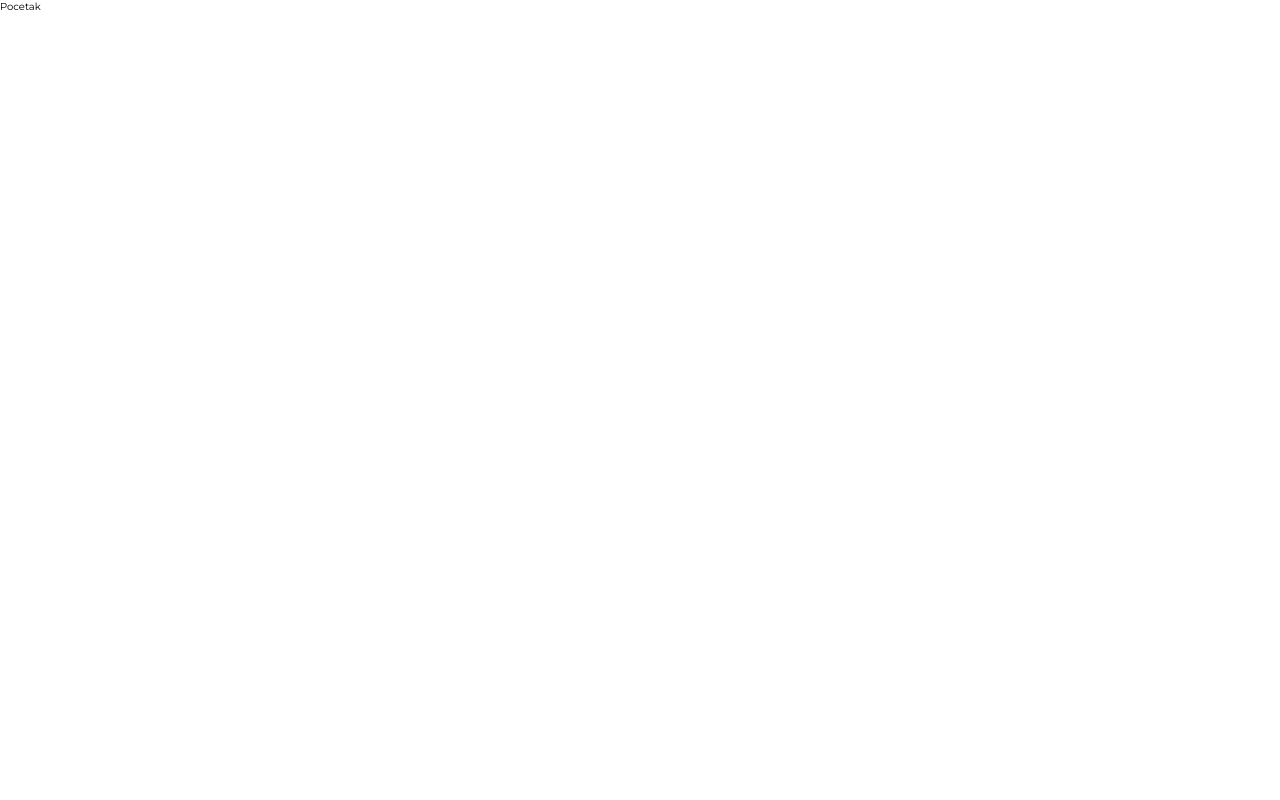
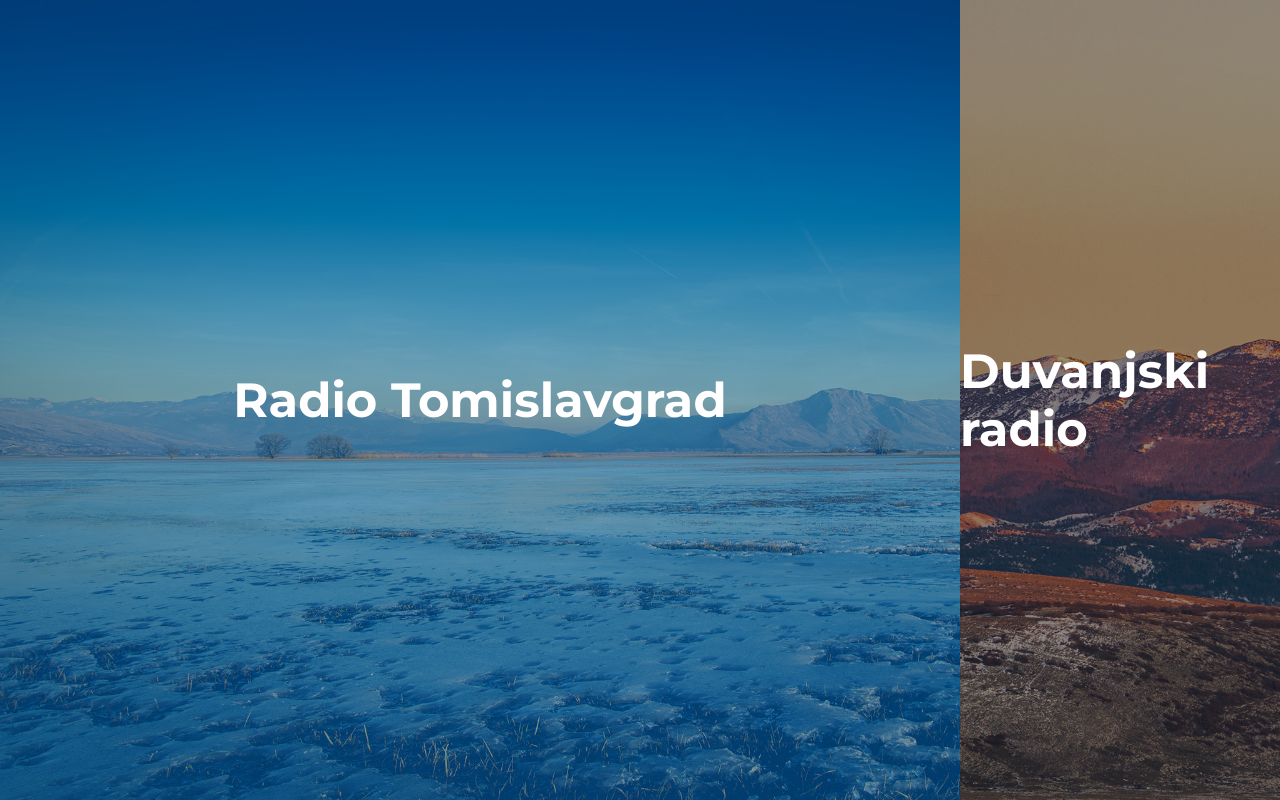
Before and after one commit to MilicTG/radio-tg, a React (Create React App) app: page / in a window 1280 px wide. Built offline with nearby package versions, Linux system fonts and the light colour scheme.

Commit message:
New landin page

```diff
--- a/src/App.js
+++ b/src/App.js
@@ -4,12 +4,13 @@ import { BrowserRouter as Router, Switch, Route } from 'react-router-dom';
 import Navbar from './components/navbar/Navbar';
 import GlobalStyles from './styles/Global';
 
-import IndexPage from './pages/IndexPage';
+import IndexPage from './pages/index/index.page';
 import ProgramPage from './pages/ProgramPage';
 import MarketingPage from './pages/MarketingPage';
 import ContactPage from './pages/ContactPage';
 import OnlineRTG from './pages/OnlineRTG';
 import ShowPage from './pages/ShowPage';
+import RadioTgPage from './pages/RadioTGPage';
 import FourZeroFourPage from './pages/404Page';
 
 class App extends Component {
@@ -20,6 +21,8 @@ class App extends Component {
             {/* <Navbar /> */}
             <Switch>
                <Route exact path='/' component={IndexPage}></Route>
+               <Route exact path='/RadioTG' component={RadioTgPage}></Route>
+
                <Route path='/program' component={ProgramPage}></Route>
                <Route path='/marketing' component={MarketingPage}></Route>
                <Route path='/kontakt' component={ContactPage}></Route>
--- a/src/pages/IndexPage.js
+++ /dev/null
@@ -1,15 +0,0 @@
-import React from 'react';
-import styled from 'styled-components';
-import Fade from 'react-reveal/Fade';
-
-const IndexPage = () => {
-   return <div>Pocetak</div>;
-};
-
-const IndexPageWrapper = styled.div`
-   position: relative;
-   width: 100%;
-   height: 100%;
-`;
-
-export default IndexPage;
--- a/src/pages/RadioTGPage.js
+++ b/src/pages/RadioTGPage.js
@@ -6,6 +6,7 @@ import CardSection from '../components/card/CardSection';
 import CardUI from '../components/card/CardUI';
 import AboutUs from '../components/about/AboutUs';
 import Footer from '../components/footer/Footer';
+import NavBar from '../components/navbar/Navbar';
 
 import showData from '../data/showData';
 
@@ -13,6 +14,7 @@ export default class IndexPage extends Component {
    render() {
       return (
          <>
+            <NavBar />
             <Header />
             <SectionTitle
                title='Nase najslusanije emisije'
--- /dev/null
+++ b/src/pages/index/index.page.js
@@ -0,0 +1,74 @@
+import React, { Component } from 'react';
+import Fade from 'react-reveal/Fade';
+
+//components
+
+//styles
+import {
+   indexContainer as IndexContainer,
+   leftIndexSide as LeftSide,
+   leftIndexOverlay as LeftOverlay,
+   rightIndexSide as RightSide,
+   rightIndexOverlay as RightOverlay,
+} from './styles/index.style';
+
+class IndexPage extends Component {
+   constructor() {
+      super();
+
+      this.state = {
+         classMain: '',
+      };
+   }
+
+   enterLeftSide = () => {
+      this.setState({
+         classMain: 'enter-left',
+      });
+   };
+
+   leaveLeftSide = () => {
+      this.setState({
+         classMain: '',
+      });
+   };
+
+   enterRightSide = () => {
+      this.setState({
+         classMain: 'enter-right',
+      });
+   };
+
+   leaveRightSide = () => {
+      this.setState({
+         classMain: '',
+      });
+   };
+
+   render() {
+      return (
+         <IndexContainer>
+            <LeftSide
+               onMouseEnter={this.enterLeftSide}
+               onMouseLeave={this.leaveLeftSide}
+               className={this.state.classMain}
+            >
+               <LeftOverlay className={this.state.classMain}>
+                  <h1>Radio Tomislavgrad</h1>
+               </LeftOverlay>
+            </LeftSide>
+            <RightSide
+               onMouseEnter={this.enterRightSide}
+               onMouseLeave={this.leaveRightSide}
+               className={this.state.classMain}
+            >
+               <RightOverlay className={this.state.classMain}>
+                  <h1>Duvanjski radio</h1>
+               </RightOverlay>
+            </RightSide>
+         </IndexContainer>
+      );
+   }
+}
+
+export default IndexPage;
--- /dev/null
+++ b/src/pages/index/styles/index.style.js
@@ -0,0 +1,89 @@
+import styled from 'styled-components';
+import { theme } from '../../../styles/theme';
+import imgRadioTG from '../../../assets/img-rtg.jpg';
+import imgDuvanjski from '../../../assets/img-duvanjski.jpg';
+
+export const indexContainer = styled.div`
+   position: relative;
+   width: 100%;
+   height: 100vh;
+   background: #333;
+   display: flex;
+`;
+
+export const leftIndexSide = styled.div`
+   width: 50%;
+   height: 100%;
+   overflow: hidden;
+   left: 0;
+   background-image: url(${imgRadioTG});
+   background-size: cover;
+   background-repeat: no-repeat;
+   background-position: left top;
+   transition: 1000ms all ease-in-out;
+
+   &.enter-left {
+      width: 75%;
+   }
+   &.enter-right {
+      width: 25%;
+   }
+`;
+
+export const leftIndexOverlay = styled.div`
+   width: 100%;
+   height: 100%;
+   background-color: rgba(0, 106, 192, 0.5);
+   transition: 1000ms all ease-in-out;
+   display: flex;
+   justify-content: center;
+   align-items: center;
+   h1 {
+      color: white;
+      font-size: ${theme.fontSizeXL};
+   }
+   &.enter-left {
+      background-color: rgba(0, 106, 192, 0.5);
+   }
+   &.enter-right {
+      background-color: rgba(33, 33, 33, 0.5);
+   }
+`;
+
+export const rightIndexSide = styled.div`
+   width: 50%;
+   height: 100%;
+   overflow: hidden;
+   right: 0;
+   background-image: url(${imgDuvanjski});
+   background-size: cover;
+   background-repeat: no-repeat;
+   background-position: left top;
+   transition: 1000ms all ease-in-out;
+   &.enter-right {
+      width: 75%;
+   }
+   &.enter-left {
+      width: 25%;
+   }
+`;
+
+export const rightIndexOverlay = styled.div`
+   width: 100%;
+   height: 100%;
+   background-color: rgba(180, 82, 37, 0.5);
+   transition: 1000ms all ease-in-out;
+   display: flex;
+   justify-content: center;
+   align-items: center;
+   h1 {
+      color: white;
+      font-size: ${theme.fontSizeXL};
+   }
+   &.enter-right {
+      background-color: rgba(180, 82, 37, 0.5);
+   }
+   &.enter-left {
+      background-color: rgba(33, 33, 33, 0.5);
+   }
+`;
```
